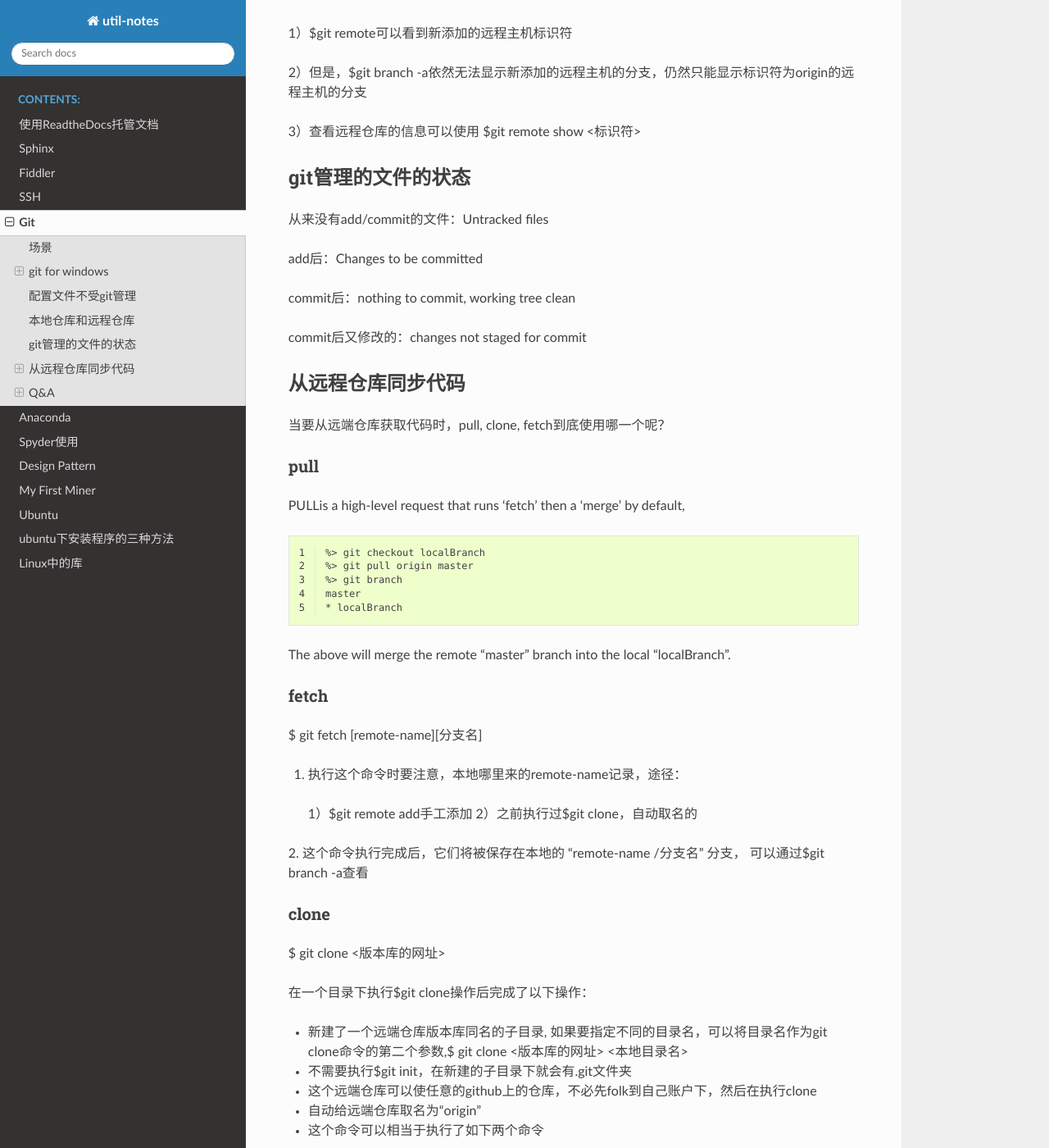
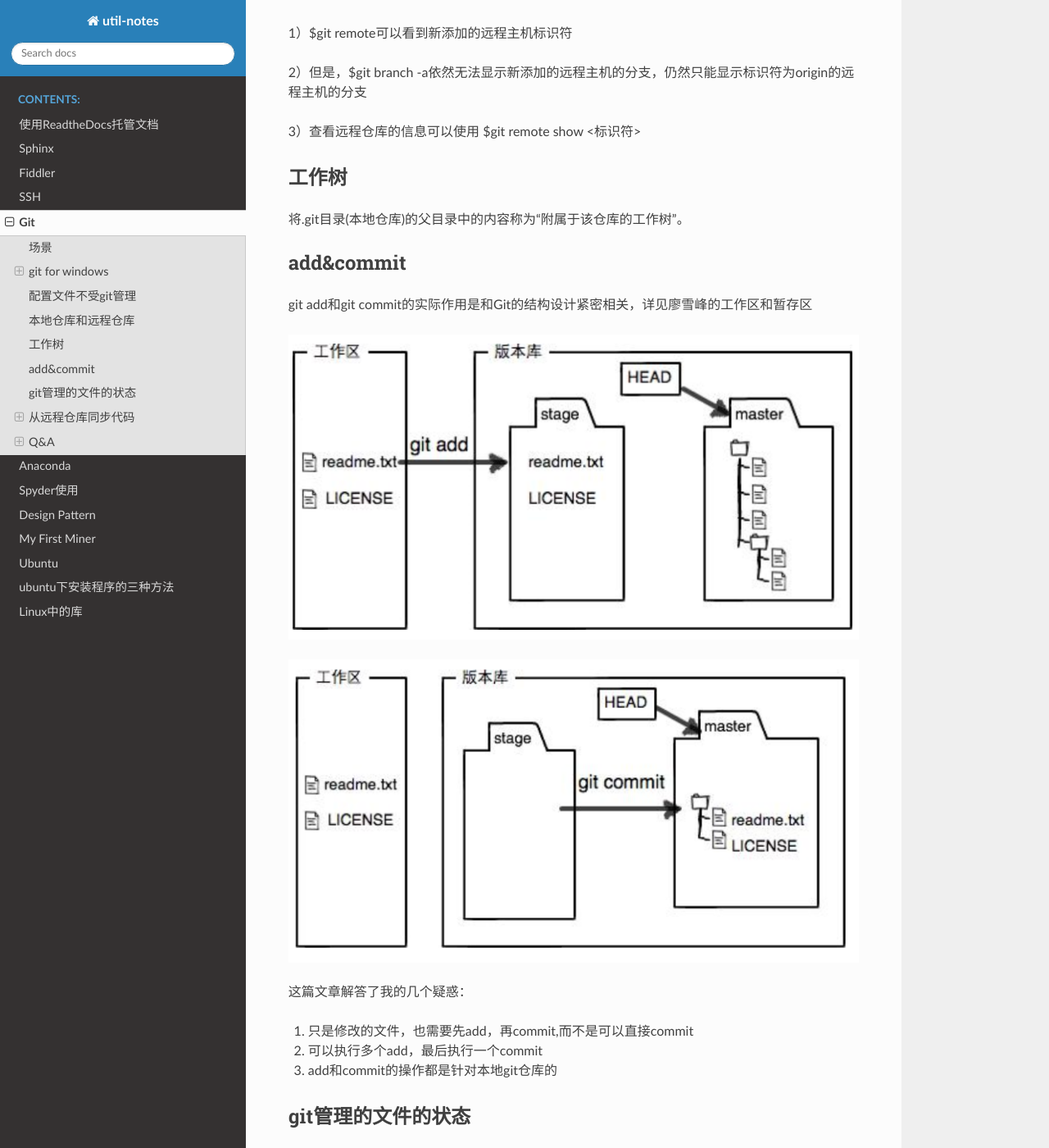
Before and after one commit to yiwenliu/util-notes, a Sphinx documentation site: the page built from source/git.rst, in a window 1280 px wide and 1400 px high, scrolled down 1860 px. Shown: the whole window at 82% size. Built offline with Sphinx 7.4.7 and the Read the Docs theme 2.0.0, drawn with Linux system fonts in a browser that asks for light colours.

Commit message:
20180823

```diff
--- a/source/git.rst
+++ b/source/git.rst
@@ -61,6 +61,24 @@ $git remote add命令来手工添加
 
 3）查看远程仓库的信息可以使用
 $git remote show <标识符>
+
+工作树
+---------
+将.git目录(本地仓库)的父目录中的内容称为“附属于该仓库的工作树”。
+
+add&commit
+------------
+git add和git commit的实际作用是和Git的结构设计紧密相关，详见廖雪峰的工作区和暂存区
+
+.. image:: _images/git-add.png
+
+.. image:: _images/git-commit.png
+
+这篇文章解答了我的几个疑惑：
+
+1. 只是修改的文件，也需要先add，再commit,而不是可以直接commit
+2. 可以执行多个add，最后执行一个commit
+3. add和commit的操作都是针对本地git仓库的
 
 git管理的文件的状态
 ---------------------
```
Also changed, not shown: source/_images/git-add.png (added), source/_images/git-commit.png (added).
